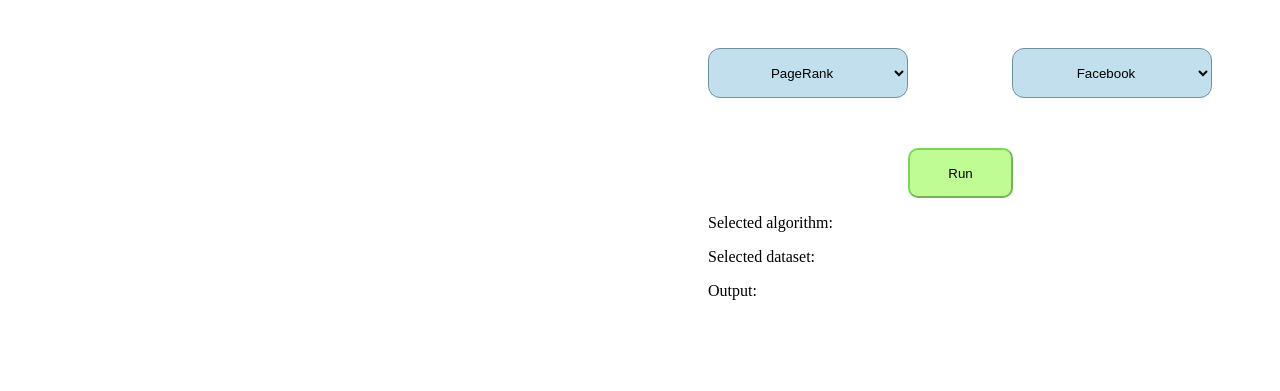
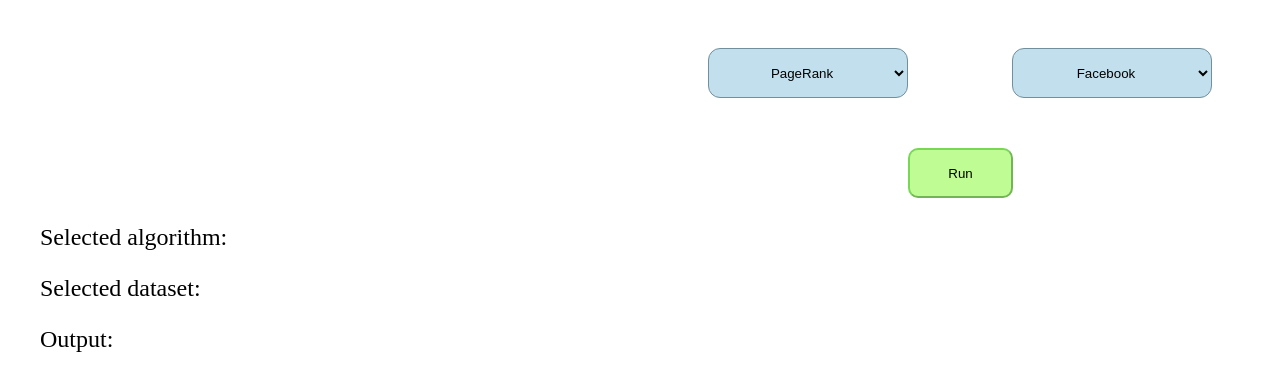
Before and after one commit to 1lyasm/lupa, a Flask app: page / in a window 1280 px wide. Shown: the top 391 px of the page. Run offline with Flask 3, Linux system fonts and the light colour scheme.

Commit message:
style texts

```diff
--- a/templates/index.html
+++ b/templates/index.html
@@ -48,6 +48,14 @@
         border-color: rgba(23, 167, 0, 0.42);
         border-radius: 10px;
     }
+
+    #texts {
+        margin-top: 50px;
+        font-size: x-large;
+        position: absolute;
+        left: 40px;
+        top: 150px;
+    }
 </style>
 
 <head>
@@ -70,6 +78,7 @@
             <br>
             <input type="submit" value="Run" id="run_button">
         </form>
+        <div id="texts">
             <p> Selected algorithm: {{ selected_algo }} </p>
             <p> Selected dataset: {{ selected_dataset }} </p>
             <p> Output: </p>
@@ -80,6 +89,7 @@
             {%- endif -%}
             {%- endfor -%}
         </div>
+    </div>
     <div id="svg_graph">
         {{svg}}
     </div>
```
Lines whose indentation alone changed are shown as unchanged.
